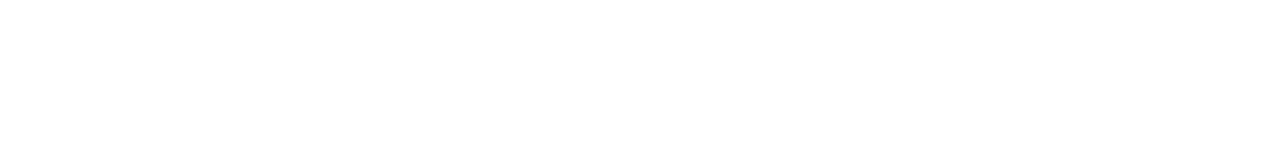
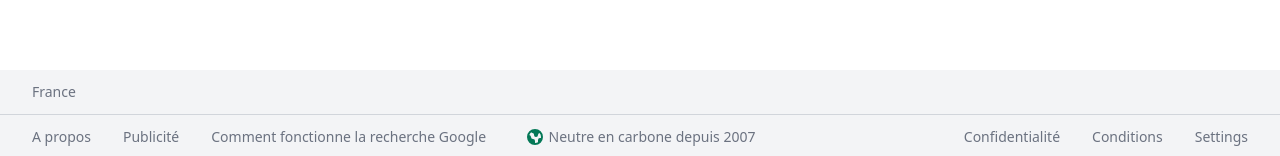
Before and after one commit to TerenceHilderal/googleClone, a Next.js app: page / in a window 1280 px wide. Shown: the part 641-797 px from the top of the page. Built offline with nearby package versions, Linux system fonts and the light colour scheme.

Commit message:
footer ok

```diff
--- /dev/null
+++ b/components/Footer.js
@@ -0,0 +1,31 @@
+import { GlobeIcon } from '@heroicons/react/solid';
+
+const Footer = () => {
+	return (
+		<footer className='grid w-full divide-y-[1px] divide-gray-300 bg-gray-100 text-sm text-gray-500'>
+			{/* <GlobeIcon /> */}
+			<div className='px-8 py-3'>
+				<p>France</p>
+			</div>
+			<div className='grid grid-cols-1 md:grid-cols-2 lg:grid-cols-3 gap-y-4 grid-flow-row-dense px-8 py-3'>
+				<div className='flex justify-center items-center md:col-span-2 lg:col-span-1 lg:col-start-2  '>
+					{' '}
+					<GlobeIcon className='h-5 mr-1 text-green-700' />
+					Neutre en carbone depuis 2007
+				</div>
+				<div className='flex justify-center space-x-8 whitespace-nowrap md:justify-self-start'>
+					<p>A propos</p>
+					<p>Publicité</p>
+					<p>Comment fonctionne la recherche Google</p>
+				</div>
+				<div className='flex justify-center space-x-8 whitespace-nowrap md:ml-auto'>
+					<p>Confidentialité</p>
+					<p>Conditions</p>
+					<p>Settings</p>
+				</div>
+			</div>
+		</footer>
+	);
+};
+
+export default Footer;
--- a/pages/index.js
+++ b/pages/index.js
@@ -4,10 +4,11 @@
 import Avatar from '../components/Avatar';
 import { MicrophoneIcon, ViewGridIcon } from '@heroicons/react/solid';
 import { SearchIcon } from '@heroicons/react/outline';
+import Footer from '../components/Footer';
 
 export default function Home() {
 	return (
-		<div>
+		<div className='flex flex-col justify-center h-screen'>
 			<Head>
 				<title>Google Clone</title>
 				<meta name='description' content='Generated by create next app' />
@@ -32,7 +33,7 @@
 			</header>
 			{/* body */}
 
-			<form action='' className='flex flex-col items-center mt-44 flex-grow '>
+			<form action='' className='flex flex-col items-center mt-44 flex-grow  '>
 				<Image
 					src='https://proofmart.com/wp-content/uploads/2021/06/google-logo-web.png'
 					alt='google logo'
@@ -54,6 +55,7 @@
 				</div>
 			</form>
 			{/* footer */}
+			<Footer />
 		</div>
 	);
 }
```
